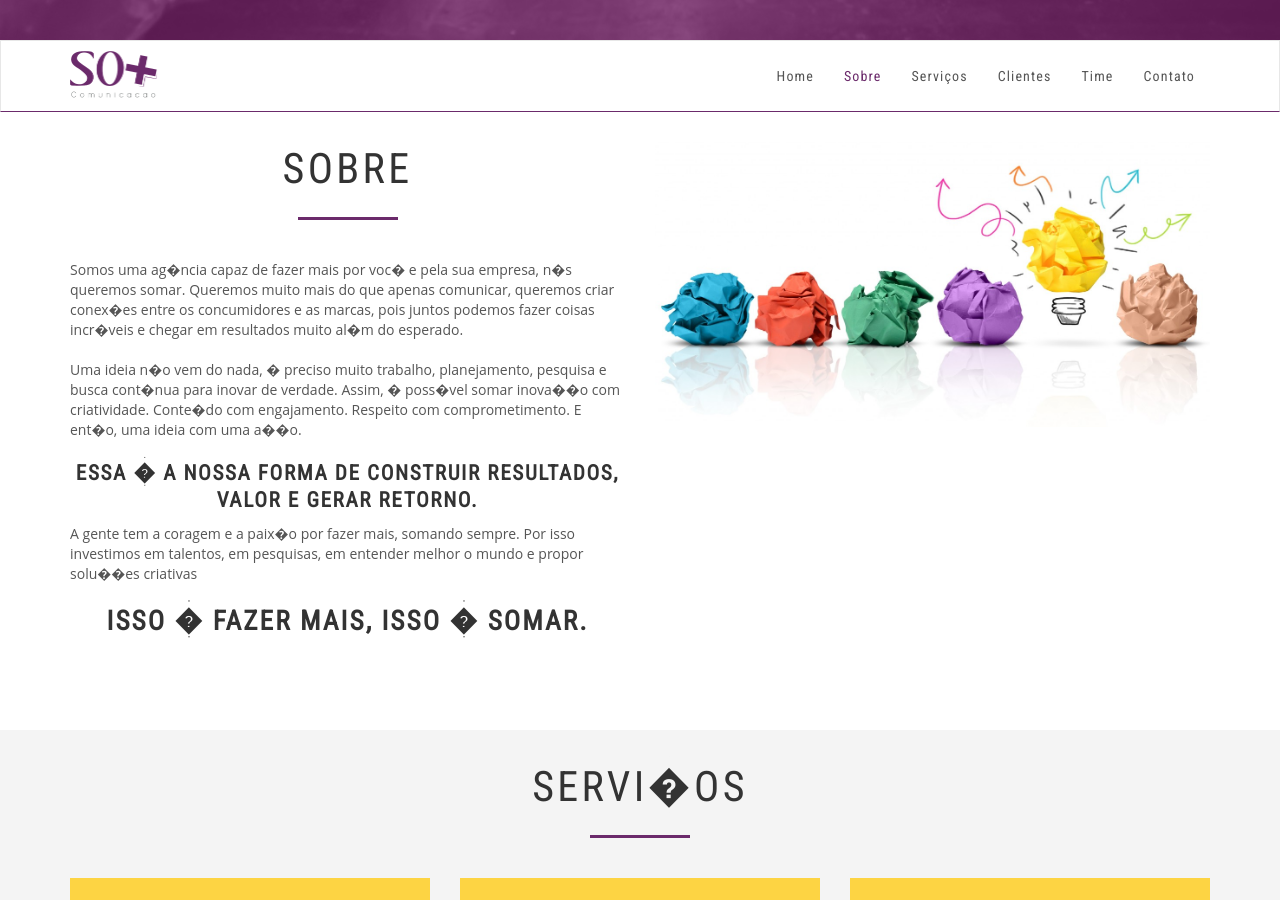
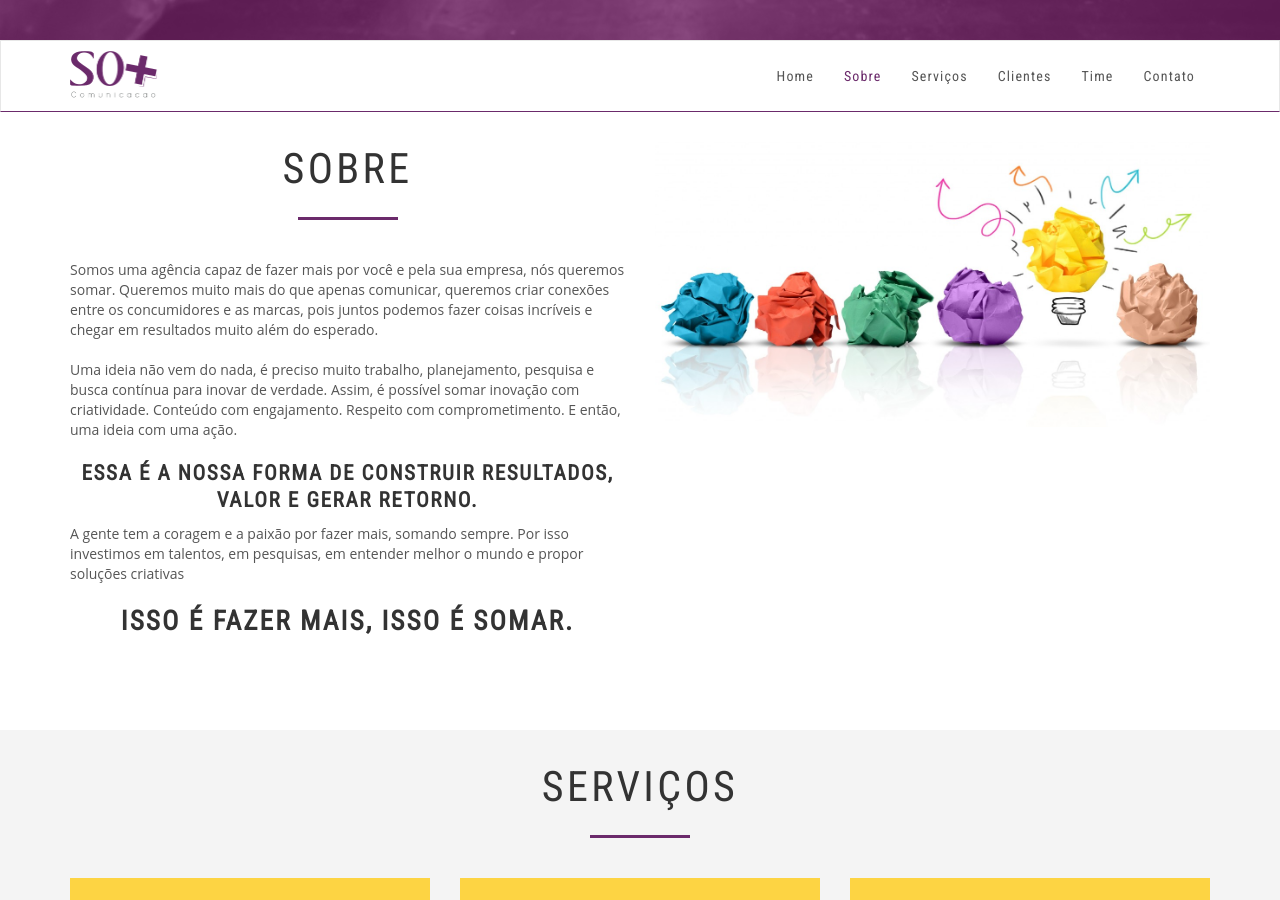
Before and after one commit to agenciasomais/agenciasomais.github.io, a Jekyll site: the page built from index.html, in a window 1280 px wide and 900 px high, scrolled down 860 px. Built offline with Jekyll 4.4.1, drawn with Linux system fonts in a browser that asks for light colours; nearby versions of some CDN libraries; some of the changed text lies outside the part shown.

Commit message:
Ajuste PT

```diff
--- a/index.html
+++ b/index.html
@@ -8,11 +8,13 @@ layout: default
           <div class="col-md-6 margin-bottom">
             <h2 class="heading">Sobre</h2>
             <!--<p class="lead">Teste Able an hope of body. Any nay shyness article matters own removal nothing his forming.</p>-->
-            <p>Somos uma ag�ncia capaz de fazer mais por voc� e pela sua empresa, n�s queremos somar.  Queremos muito mais do que apenas comunicar, queremos criar conex�es entre os concumidores e as marcas, pois juntos podemos fazer coisas incr�veis e chegar em resultados muito al�m do esperado.</p>
-            <p>Uma ideia n�o vem do nada, � preciso muito trabalho, planejamento, pesquisa e busca cont�nua para inovar de verdade. Assim, � poss�vel somar inova��o com criatividade.  Conte�do com engajamento. Respeito com comprometimento. E ent�o, uma ideia com uma a��o.</p>
-            <h4 class="headingText">Essa � a nossa forma de construir resultados, valor e gerar retorno.</h4>
-            <p> A gente tem a coragem e a paix�o por fazer mais, somando sempre. Por isso investimos em talentos, em pesquisas, em entender melhor o mundo e propor solu��es criativas</p>
-            <h3 class="headingText">  Isso � fazer mais, isso � somar.</h3>
+
+
+            <p>Somos uma agência capaz de fazer mais por você e pela sua empresa, nós queremos somar.  Queremos muito mais do que apenas comunicar, queremos criar conexões entre os concumidores e as marcas, pois juntos podemos fazer coisas incríveis e chegar em resultados muito além do esperado.</p>
+            <p>Uma ideia não vem do nada, é preciso muito trabalho, planejamento, pesquisa e busca contínua para inovar de verdade. Assim, é possível somar inovação com criatividade.  Conteúdo com engajamento. Respeito com comprometimento. E então, uma ideia com uma ação.</p>
+            <h4 class="headingText">Essa é a nossa forma de construir resultados, valor e gerar retorno.</h4>
+            <p> A gente tem a coragem e a paixão por fazer mais, somando sempre. Por isso investimos em talentos, em pesquisas, em entender melhor o mundo e propor soluções criativas</p>
+            <h3 class="headingText">  Isso é fazer mais, isso é somar.</h3>
 
             <div class="row">
               <div class="col-sm-6">
@@ -31,27 +33,27 @@ layout: default
       <div class="container clearfix">
         <div class="row services">
           <div class="col-md-12">
-            <h2 class="heading">Servi�os</h2>
+            <h2 class="heading">Serviços</h2>
              <div class="row">
               <div class="col-sm-4">
                 <div class="box box-services">
                   <div class="icon"><i class="ti-desktop"></i></div>
-                  <h4 class="heading">Comunica��o digital</h4>
-                  <p>Cria��o de sites e hotsites responsivos,  cria��o de lojas virtuais, otimiza��o de sites (SEO), links patrocinados (ADWORDS),an�ncios online, e-mail marketing</p>
+                  <h4 class="heading">Comunicação digital</h4>
+                  <p>Criação de sites e hotsites responsivos,  criação de lojas virtuais, otimização de sites (SEO), links patrocinados (ADWORDS),anúncios online, e-mail marketing</p>
                 </div>
               </div>
               <div class="col-sm-4">
                 <div class="box box-services">
                   <div class="icon"><i class="ti-printer"></i></div>
-                  <h4 class="heading"> Comunica��o offline</h4>
-                  <p>An�ncios em revistas/jornais,  folders/flyers promocionais e institucionais, cart�o de visitas, cat�logo de produtos, r�tulos e embalagens de produtos, apresenta��es institucionais </p>
+                  <h4 class="heading"> Comunicação offline</h4>
+                  <p>Anúncios em revistas/jornais,  folders/flyers promocionais e institucionais, cartão de visitas, catálogo de produtos, rótulos e embalagens de produtos, apresentações institucionais </p>
                 </div>
               </div>
               <div class="col-sm-4">
                 <div class="box box-services">
                   <div class="icon"><i class="ti-search"></i></div>
                   <h4 class="heading">Identidade visual</h4>
-                  <p>Cria��o e redesign de logotipos </p>
+                  <p>Criação e redesign de logotipos </p>
                 </div>
               </div>
             </div>
@@ -60,20 +62,20 @@ layout: default
                 <div class="box box-services">
                   <div class="icon"><i class="ti-comments"></i></div>
                   <h4 class="heading">Redes Sociais</h4>
-                  <p>Cria��o de conte�do,  monitoramento, an�lise</p>
+                  <p>Criação de conteúdo,  monitoramento, análise</p>
                 </div>
               </div>
               <div class="col-sm-4">
                 <div class="box box-services">
                   <div class="icon"><i class="ti-camera"></i></div>
-                  <h4 class="heading">Produ��o de fotografia</h4>
+                  <h4 class="heading">Produção de fotografia</h4>
                   <p>Fotos, banners, ..... ALTERAR</p>
                 </div>
               </div>
               <div class="col-sm-4">
                 <div class="box box-services">
                   <div class="icon"><i class="ti-layout-sidebar-left"></i></div>
-                  <h4 class="heading">Ilustra��es digitais</h4>
+                  <h4 class="heading">Ilustrações digitais</h4>
                   <p>Fotos, banners, ..... ALTERAR</p>
                 </div>
               </div>
@@ -95,7 +97,7 @@ layout: default
       <div class="container-fluid">
         <div class="row no-space">
           <div class="col-sm-4 col-md-3">
-            <div class="box"><img src="/assets/img/ti-adidas.png" alt="" class="img-responsive"></a></div>
+            <div class="box"><a href="#" title=""><img src="/assets/img/ti-adidas.png" alt="" class="img-responsive"></a></div>
           </div>
           <div class="col-sm-4 col-md-3">
             <div class="box"><img src="/assets/img/ti-bradesco.png" alt="" class="img-responsive"></a></div>
@@ -121,7 +123,7 @@ layout: default
         </div>
       </div>
     </section>
-   <!-- team-->
+    <!-- team-->
     <section id="team" class="section-gray">
       <div class="container">
         <div class="row">
@@ -213,11 +215,7 @@ layout: default
               </div>
             </div>
             <!-- team-member col end-->
-          </div>
-        </div>
-      </div>
-    </section>
-          </div>
+                  </div>
         </div>
       </div>
     </section>
@@ -228,7 +226,7 @@ layout: default
         <div class="row">
           <div class="col-md-12">
             <h2 class="heading">Contato</h2>
-            <h3 class="headingText">Quer saber mais sobre n�s e nossos servi�os?</h3>
+            <h3 class="headingText">Quer saber mais sobre nós e nossos serviços?</h3>
             <h4 class="headingText">Entre em contato com a gente!</h4>
             <div class="row">
               <div class="col-md-6" style="width:100%">
@@ -243,8 +241,8 @@ layout: default
                       </div>
                       <div class="col-sm-6">
                         <div class="form-group">
-                          <label for="surname">�ltimo nome *</label>
-                          <input type="text" name="surname" id="surname" placeholder="Digite seu �ltimo nome" required="required" class="form-control">
+                          <label for="surname">último nome *</label>
+                          <input type="text" name="surname" id="surname" placeholder="Digite seu último nome" required="required" class="form-control">
                         </div>
                       </div>
                     </div>
```
